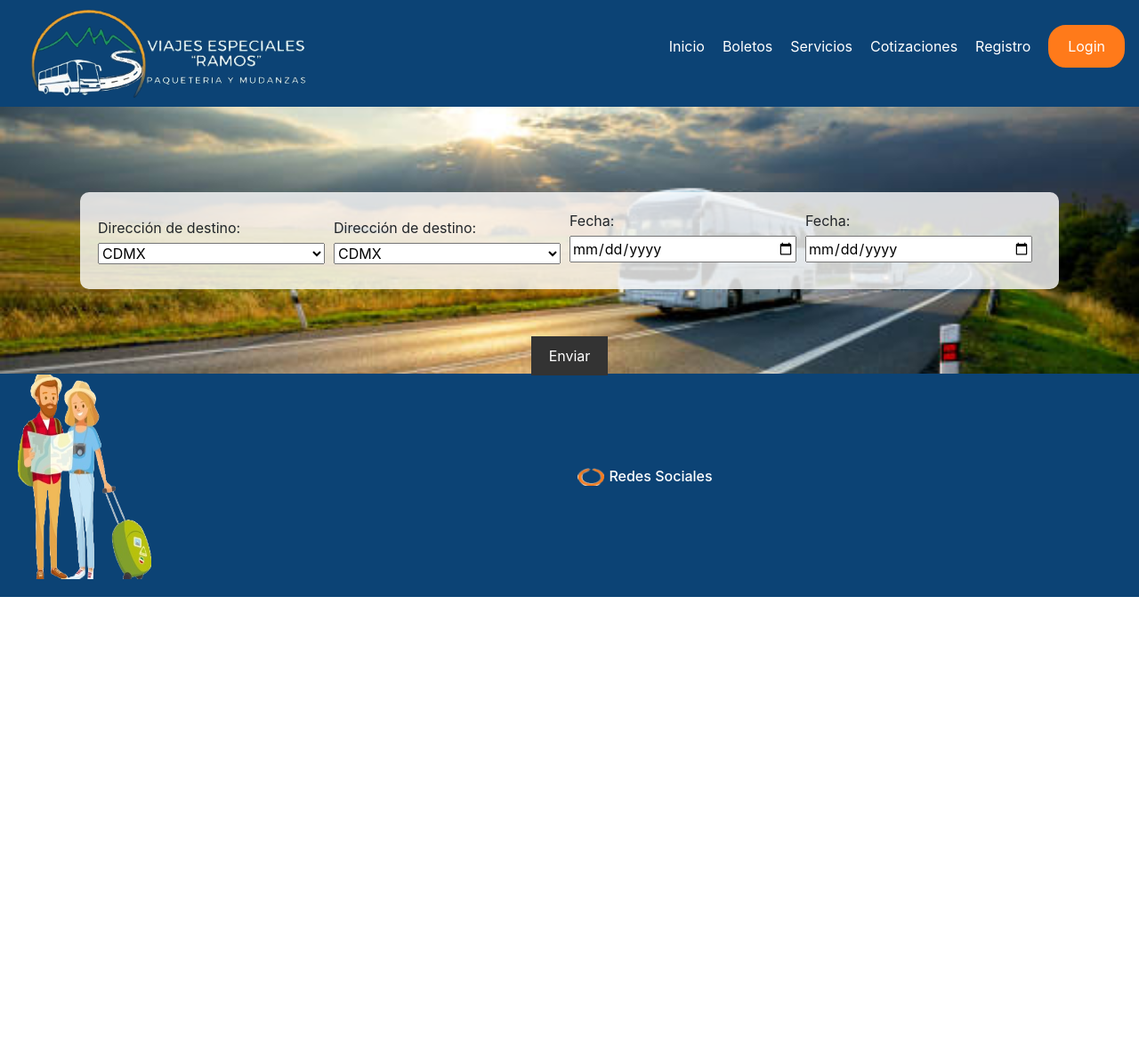
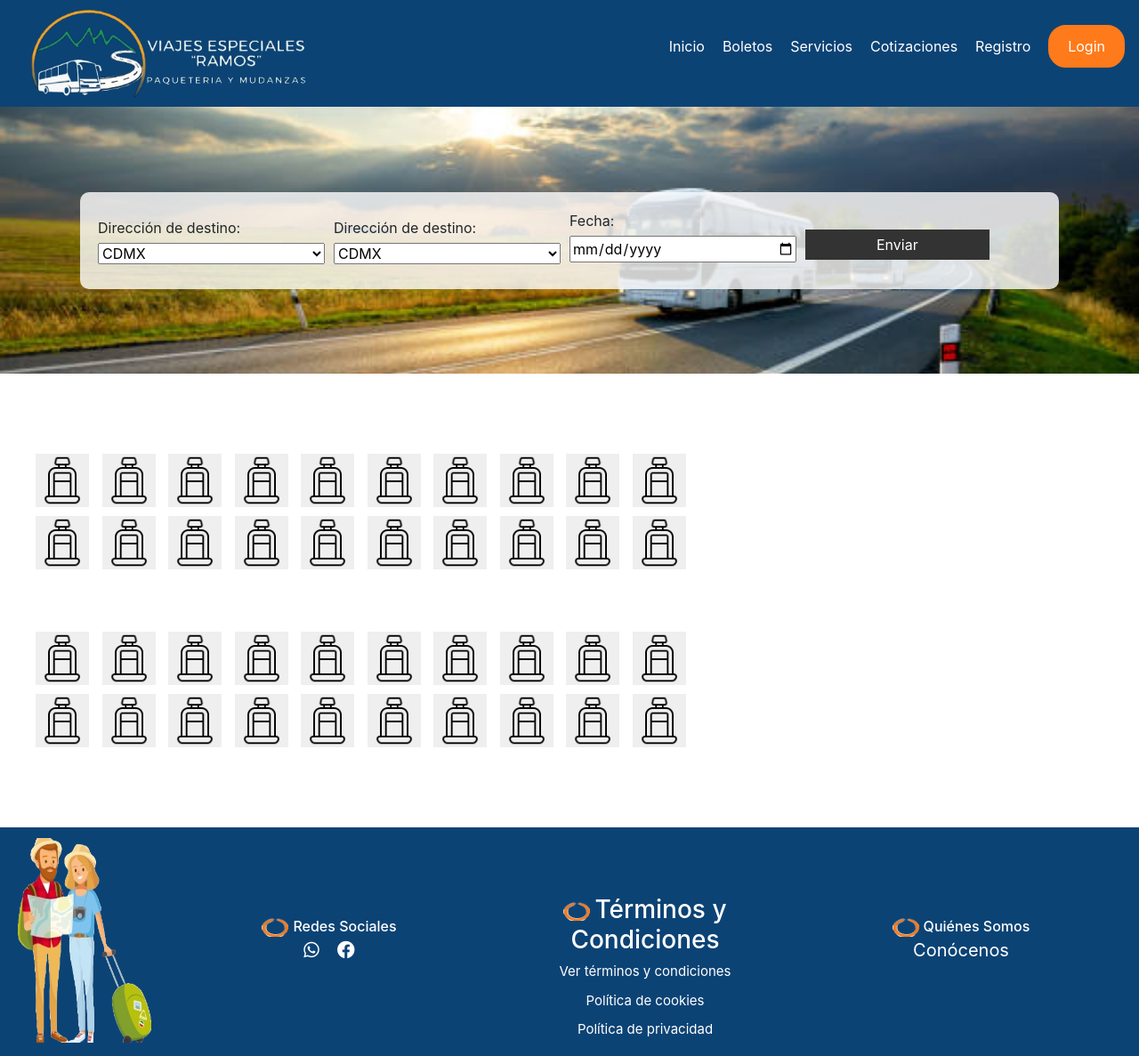
Before and after one commit to AlanHH28/sievthOF, a plain HTML site: page html/VentaBoletos.html in a window 1280 px wide. Shown: the whole page at 89% size. Before the commit the page ends 800 px from the top, so only its background shows below. Drawn offline with nearby package versions, Linux system fonts and the light colour scheme.

Commit message:
cambios en en apartado de boletos

```diff
--- a/css/styleBoletos.css
+++ b/css/styleBoletos.css
@@ -1,4 +1,3 @@
-
 .fondo-div {
   background-image: url('../src/headerB.jpg');
   background-size: cover;
@@ -7,6 +6,7 @@
   display: flex;
   justify-content: center;
   align-items: center;
+  flex-direction: row;
 }
 
 .contenido-div {
@@ -14,20 +14,18 @@
   padding: 20px;
   border-radius: 10px;
   width: 1100px;
-    display: flex; /* Agregamos flex para que los elementos dentro de contenido-div se alineen en fila */
+  display: flex;
   justify-content: center;
   align-items: center;
-  }
-  .contenido-div button {
-    display: block; /* Asegura un botón de ancho completo */
-    margin-right: auto; /* Alinea el botón a la derecha */
+  display: flex;
+  flex-direction: row;
 }
 
 
 .input-group {
   display: flex;
   flex-direction: column;
-    margin-right: 10px; /* Ajustamos el margen derecho para separar los grupos de inputs */
+  margin-right: 10px;
 }
 
 .input-group label {
@@ -35,17 +33,48 @@
 }
 
 .input-group input {
-    width: 100%; /* El input ocupará todo el ancho disponible */
-    margin-bottom: 10px; /* Espaciado entre los inputs */
+  width: 100%;
+  margin-bottom: 10px;
 }
 
+.contenido-div .btn123 {
+  padding: 5px 80px;
+  margin-top: 5px;
+}
 
-  .buttonB {
-  padding: 15px;
-  background-color: #3498db; /* Este establece el color del botón en azul */
-  width: 150px;
-  color: #fff;
-  border: none;
-  border-radius: 5px;
-  cursor: pointer;
+/* Estilos para el contenedor y los botones */
+.asientos-container {
+  background-color: white;
+  margin-top: 90px;
 }
+
+#fila2 {
+  background-color: white;
+  margin-top: 10px;
+}
+#fila3 {
+  background-color: white;
+  margin-top: 70px;
+}
+
+#fila4 {
+  background-color: white;
+  margin-top: 10px;
+  margin-bottom: 90px;
+}
+.asientos input.fila1 {
+  width: 60px; /* Ajusta el ancho según sea necesario */
+  height: 60px; /* Ajusta la altura según sea necesario */
+  background-image: url('../src/asiento.png');
+  background-size: cover; /* Ajusta según sea necesario */
+  background-position: center; /* Ajusta según sea necesario */
+  border: none; /* Puede ser útil quitar el borde del botón */
+  color: transparent; /* Puede ser útil ocultar el texto del botón */
+  cursor: pointer; /* Añade un cursor para indicar que es interactivo */
+  margin-right: 10px;
+}
+
+#btnP1{
+  margin-left: 40px;
+}
+/* Añade estilos adicionales según sea necesario */
--- a/html/VentaBoletos.html
+++ b/html/VentaBoletos.html
@@ -1,13 +1,16 @@
 <!DOCTYPE html>
-<html lang="en">
+<html lang="es">
+
 <head>
   <meta charset="UTF-8">
   <title>Navbar en Header</title>
   <link rel="stylesheet" href="../css/Styles.css">
   <link rel="stylesheet" href="../css/styleBoletos.css">
-  <link rel="stylesheet" href="https://cdn.jsdelivr.net/npm/bootstrap@4.1.3/dist/css/bootstrap.min.css" integrity="sha384-MCw98/SFnGE8fJT3GXwEOngsV7Zt27NXFoaoApmYm81iuXoPkFOJwJ8ERdknLPMO" crossorigin="anonymous">
+  <link rel="stylesheet" href="https://cdn.jsdelivr.net/npm/bootstrap@4.1.3/dist/css/bootstrap.min.css"
+    integrity="sha384-MCw98/SFnGE8fJT3GXwEOngsV7Zt27NXFoaoApmYm81iuXoPkFOJwJ8ERdknLPMO" crossorigin="anonymous">
   <link rel="stylesheet" href="https://cdnjs.cloudflare.com/ajax/libs/font-awesome/5.15.3/css/all.min.css">
 </head>
+
 <body>
   <header class="header">
     <nav class="navbar">
@@ -70,16 +73,77 @@
       </div>
 
       <div class="input-group">
-        <label for="input">Fecha:</label>
-        <input type="date" id="input3">
+        <button type="submit" class="btn123">Enviar</button>
+
       </div>
+    </div>
+  </div>
 
-      <button type="submit">Enviar</button>
+  <div class="asientos-container">
+    <!-- Botones de asientos -->
+    <div class="asientos">
+      <input type="button" value="1" class="fila1" id="btnP1">
+      <input type="button" value="2" class="fila1">
+      <input type="button" value="3" class="fila1">
+      <input type="button" value="4" class="fila1">
+      <input type="button" value="5" class="fila1">
+      <input type="button" value="6" class="fila1">
+      <input type="button" value="7" class="fila1">
+      <input type="button" value="8" class="fila1">
+      <input type="button" value="9" class="fila1">
+      <input type="button" value="10" class="fila1">
     </div>
+  </div>
 
+  <div class="asientos-container" id="fila2">
+    <!-- Botones de asientos -->
+    <div class="asientos">
+      <input type="button" value="1" class="fila1" id="btnP1">
+      <input type="button" value="2" class="fila1">
+      <input type="button" value="3" class="fila1">
+      <input type="button" value="4" class="fila1">
+      <input type="button" value="5" class="fila1">
+      <input type="button" value="6" class="fila1">
+      <input type="button" value="7" class="fila1">
+      <input type="button" value="8" class="fila1">
+      <input type="button" value="9" class="fila1">
+      <input type="button" value="10" class="fila1">
+    </div>
   </div>
 
 
+  <div class="asientos-container" id="fila3">
+    <!-- Botones de asientos -->
+    <div class="asientos">
+      <input type="button" value="1" class="fila1" id="btnP1">
+      <input type="button" value="2" class="fila1">
+      <input type="button" value="3" class="fila1">
+      <input type="button" value="4" class="fila1">
+      <input type="button" value="5" class="fila1">
+      <input type="button" value="6" class="fila1">
+      <input type="button" value="7" class="fila1">
+      <input type="button" value="8" class="fila1">
+      <input type="button" value="9" class="fila1">
+      <input type="button" value="10" class="fila1">
+    </div>
+  </div>
+
+
+  <div class="asientos-container" id="fila4">
+    <!-- Botones de asientos -->
+    <div class="asientos">
+      <input type="button" value="1" class="fila1" id="btnP1">
+      <input type="button" value="2" class="fila1">
+      <input type="button" value="3" class="fila1">
+      <input type="button" value="4" class="fila1">
+      <input type="button" value="5" class="fila1">
+      <input type="button" value="6" class="fila1">
+      <input type="button" value="7" class="fila1">
+      <input type="button" value="8" class="fila1">
+      <input type="button" value="9" class="fila1">
+      <input type="button" value="10" class="fila1">
+    </div>
+  </div>
 
   <footer class="footer">
     <div class="iconFooter">
@@ -88,3 +152,30 @@
     <div class="footer-section">
       <h3><img class="iconoF" src="../src/iconoFooter.png" alt="Icono" />Redes Sociales</h3>
       <div class="social-media">
+        <a href="https://wa.me/tunumero" target="_blank" rel="noopener noreferrer">
+          <i class="fab fa-whatsapp"></i>
+        </a>
+        <a href="https://www.facebook.com/tupagina" target="_blank" rel="noopener noreferrer">
+          <i class="fab fa-facebook"></i>
+        </a>
+      </div>
+    </div>
+
+    <div class="footer-section-tc">
+      <h3><img class="iconoF" src="../src/iconoFooter.png" alt="Icono" />Términos y Condiciones</h3>
+      <ul class="small-list">
+        <li><a href="/terminos-y-condiciones">Ver términos y condiciones</a></li>
+        <li><a href="/terminos-y-condiciones">Política de cookies</a></li>
+        <li><a href="/terminos-y-condiciones">Política de privacidad</a></li>
+      </ul>
+    </div>
+
+    <div class="footer-section">
+      <h3><img class="iconoF" src="../src/iconoFooter.png" alt="Icono" />Quiénes Somos</h3>
+      <a href="/quienes-somos">Conócenos</a>
+    </div>
+  </footer>
+
+</body>
+
+</html>
```
Also changed, not shown: index.html (+1 -1 lines). Lines whose indentation alone changed are shown as unchanged.
